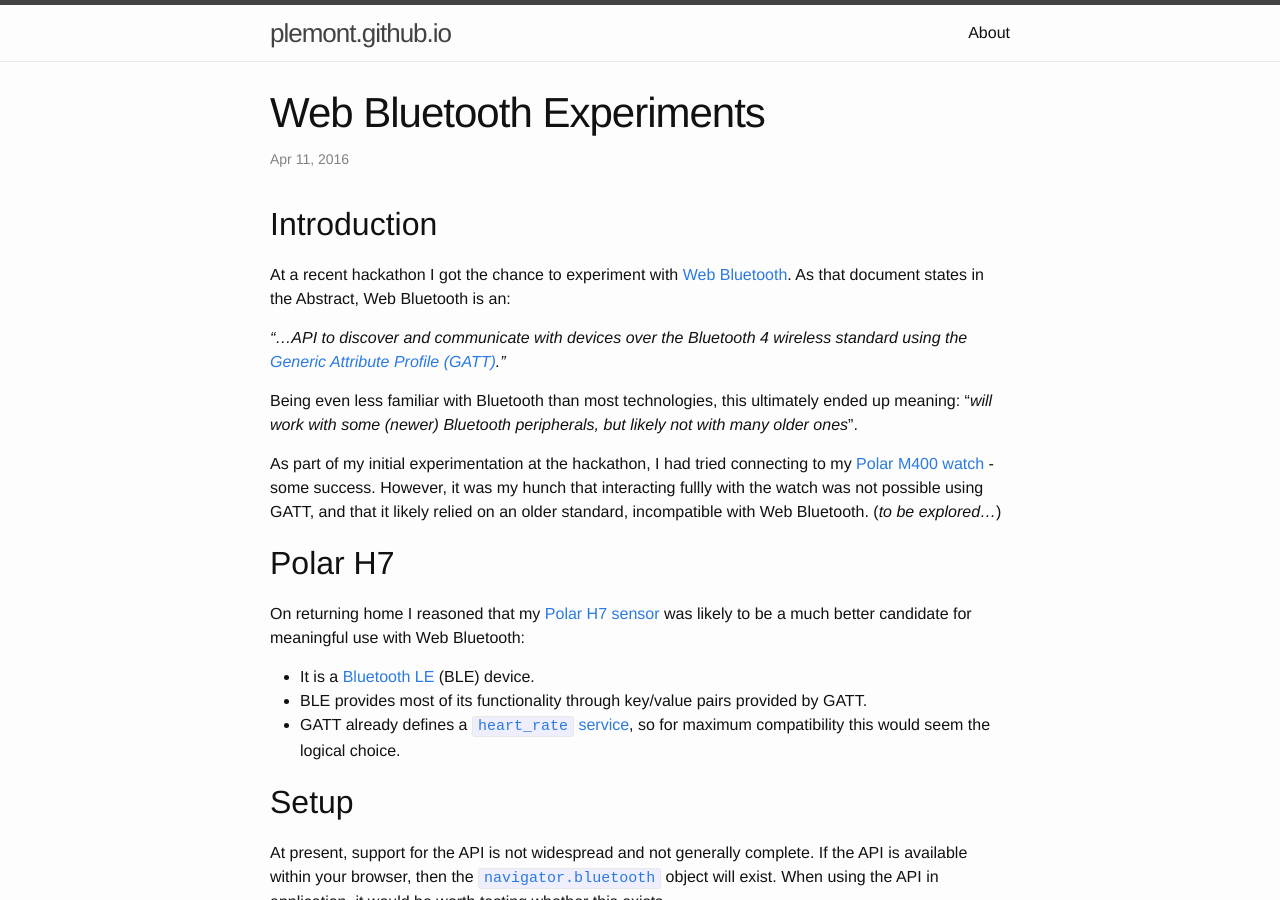
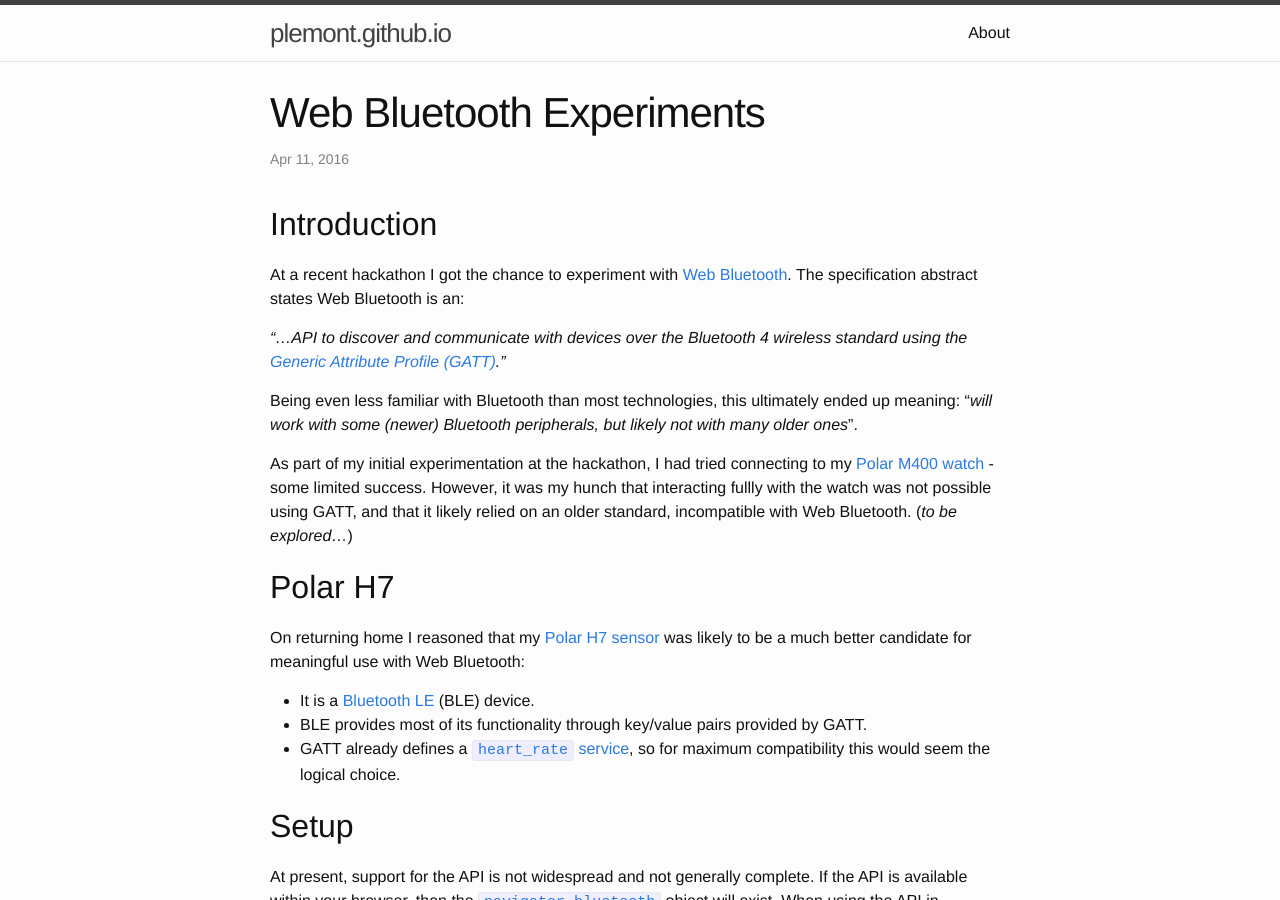
Before and after one commit to plemont/plemont.github.io, a Jekyll site: the page built from _posts/2016-04-11-web-bluetooth-experiments.md, in a window 1280 px wide and 900 px high. Built offline with Jekyll 4.4.1, drawn with Linux system fonts in a browser that asks for light colours.

Commit message:
Minor edits to markdown

```diff
--- a/_posts/2016-04-11-web-bluetooth-experiments.md
+++ b/_posts/2016-04-11-web-bluetooth-experiments.md
@@ -6,13 +6,13 @@ categories: javascript bluetooth
 ---
 ## Introduction
 
-At a recent hackathon I got the chance to experiment with [Web Bluetooth](https://webbluetoothcg.github.io/web-bluetooth/). As that document states in the Abstract, Web Bluetooth is an:
+At a recent hackathon I got the chance to experiment with [Web Bluetooth](https://webbluetoothcg.github.io/web-bluetooth/). The specification abstract states Web Bluetooth is an:
 
 *"...API to discover and communicate with devices over the Bluetooth 4 wireless standard using the [Generic Attribute Profile (GATT)](https://developer.bluetooth.org/TechnologyOverview/Pages/GATT.aspx)."*
 
 Being even less familiar with Bluetooth than most technologies, this ultimately ended up meaning: "*will work with some (newer) Bluetooth peripherals, but likely not with many older ones*".
 
-As part of my initial experimentation at the hackathon, I had tried connecting to my [Polar M400 watch](http://www.polar.com/uk-en/products/sport/M400) - some success. However, it was my hunch that interacting fullly with the watch was not possible using GATT, and that it likely relied on an older standard, incompatible with Web Bluetooth. (*to be explored...*)
+As part of my initial experimentation at the hackathon, I had tried connecting to my [Polar M400 watch](http://www.polar.com/uk-en/products/sport/M400) - some limited success. However, it was my hunch that interacting fullly with the watch was not possible using GATT, and that it likely relied on an older standard, incompatible with Web Bluetooth. (*to be explored...*)
 
 ## Polar H7
 
```
